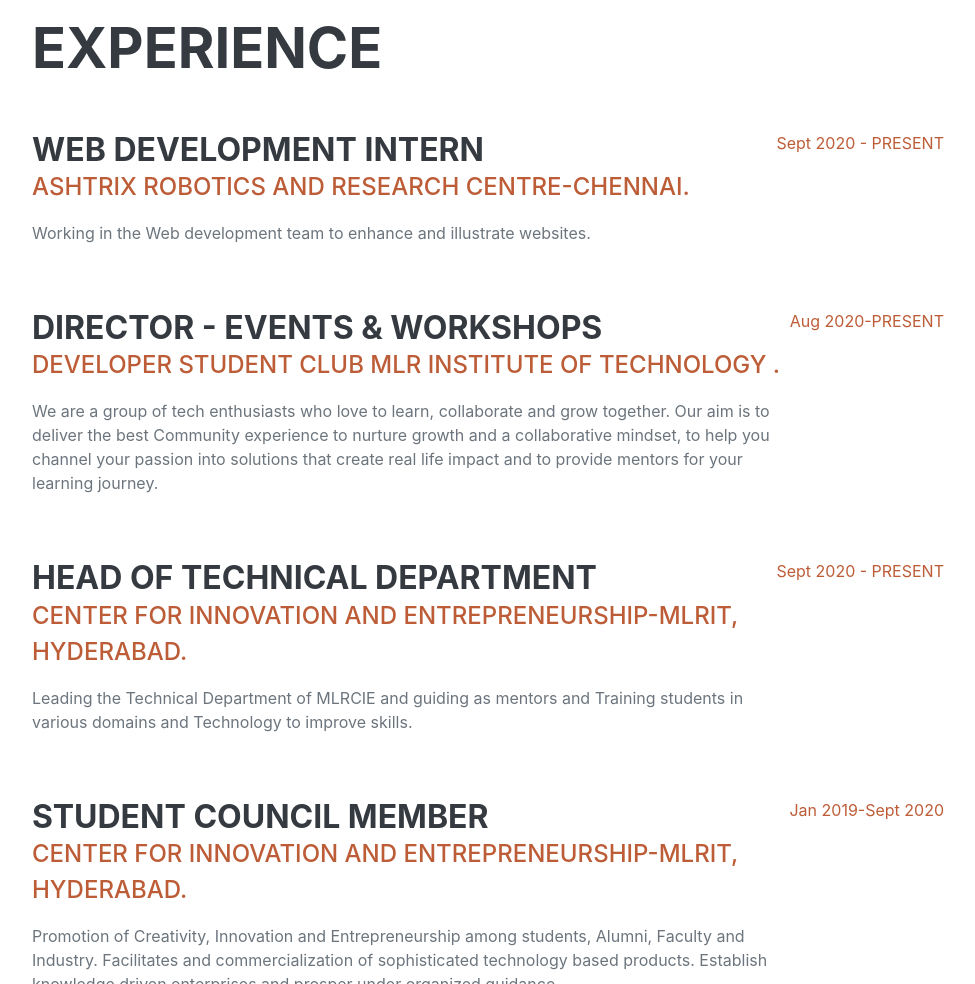
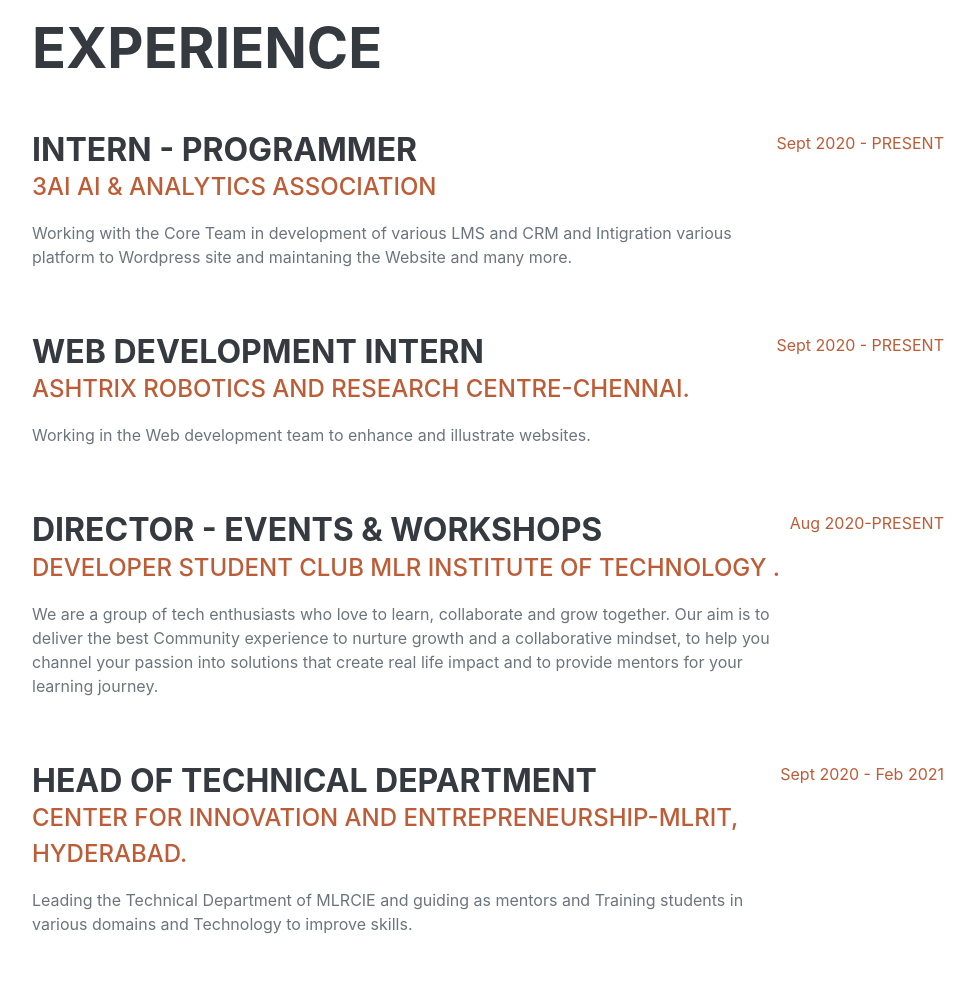
Before and after one commit to Hemanth3401/MYRESUME, a website: page index.html in a window 1280 px wide. Shown: the part 900-1884 px from the top of the page, without its empty margins (288-1263 px from the left). Drawn offline with nearby package versions, Linux system fonts and the light colour scheme; a web font is replaced by a local one.

Commit message:
Experience Update

```diff
--- a/index.html
+++ b/index.html
@@ -85,6 +85,14 @@
                     <h2 class="mb-5">Experience</h2>
                     <div class="d-flex flex-column flex-md-row justify-content-between mb-5">
                         <div class="flex-grow-1">
+                            <h3 class="mb-0">Intern - Programmer</h3>
+                            <div class="subheading mb-3"><a href="https://www.3ai.in/">3AI AI & ANALYTICS ASSOCIATION</a></div>
+                            <p>Working with the Core Team in development of various LMS and CRM and Intigration various platform to Wordpress site and maintaning the Website and many more.</p>
+                        </div>
+                        <div class="flex-shrink-0"><span class="text-primary">Sept 2020 - PRESENT</span></div>
+                    </div>
+                    <div class="d-flex flex-column flex-md-row justify-content-between mb-5">
+                        <div class="flex-grow-1">
                             <h3 class="mb-0">Web development Intern</h3>
                             <div class="subheading mb-3"><a href="https://ashtrix.in/">Ashtrix Robotics and Research Centre-Chennai.</a></div>
                             <p>Working in the Web development team to enhance and illustrate websites. </p>
@@ -105,7 +113,7 @@
                             <div class="subheading mb-3"><a href="https://www.mlrinstitutions.ac.in/cienew/home">Center for Innovation and Entrepreneurship-MLRIT, Hyderabad.</a></div>
                             <p>Leading the Technical Department of MLRCIE and guiding as mentors and Training students in various domains and Technology to improve skills.</p>
                         </div>
-                        <div class="flex-shrink-0"><span class="text-primary">Sept 2020 - PRESENT</span></div>
+                        <div class="flex-shrink-0"><span class="text-primary">Sept 2020 - Feb 2021</span></div>
                     </div>
                     <div class="d-flex flex-column flex-md-row justify-content-between mb-5">
                         <div class="flex-grow-1">
```
